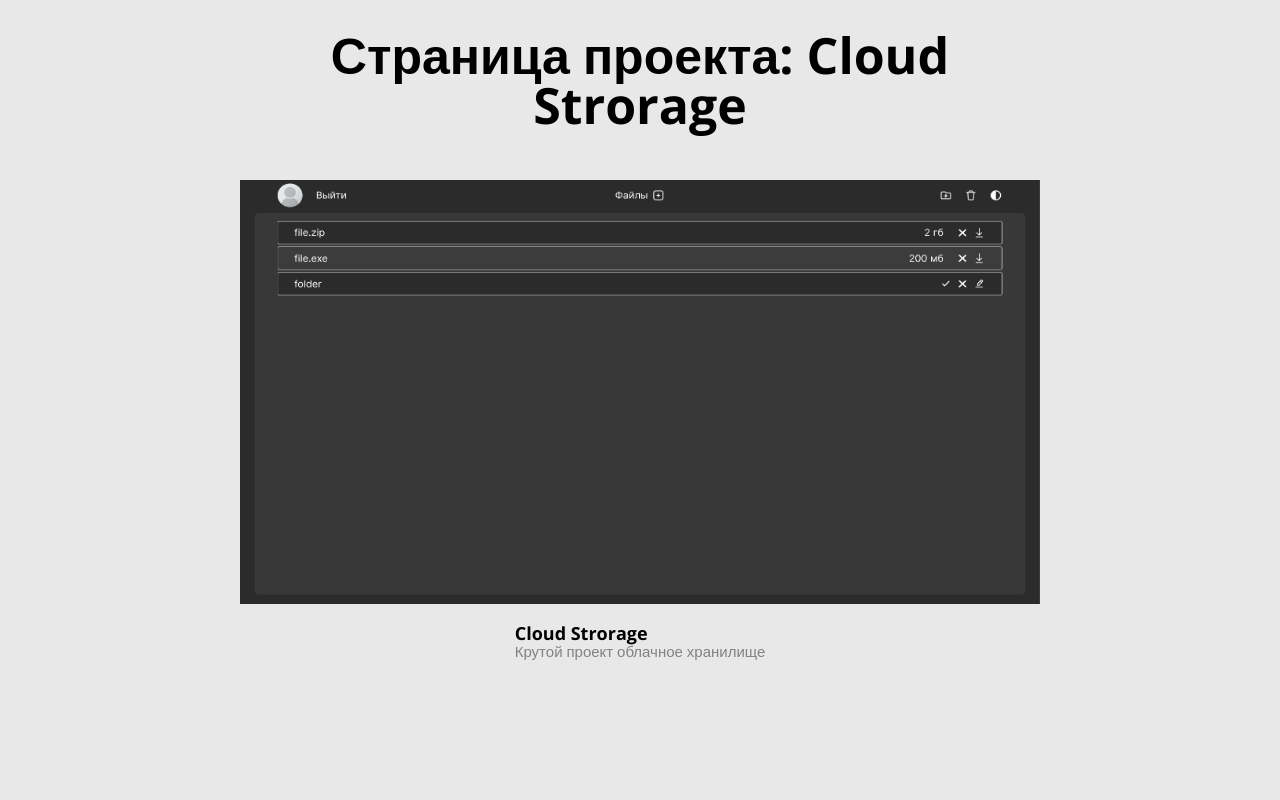
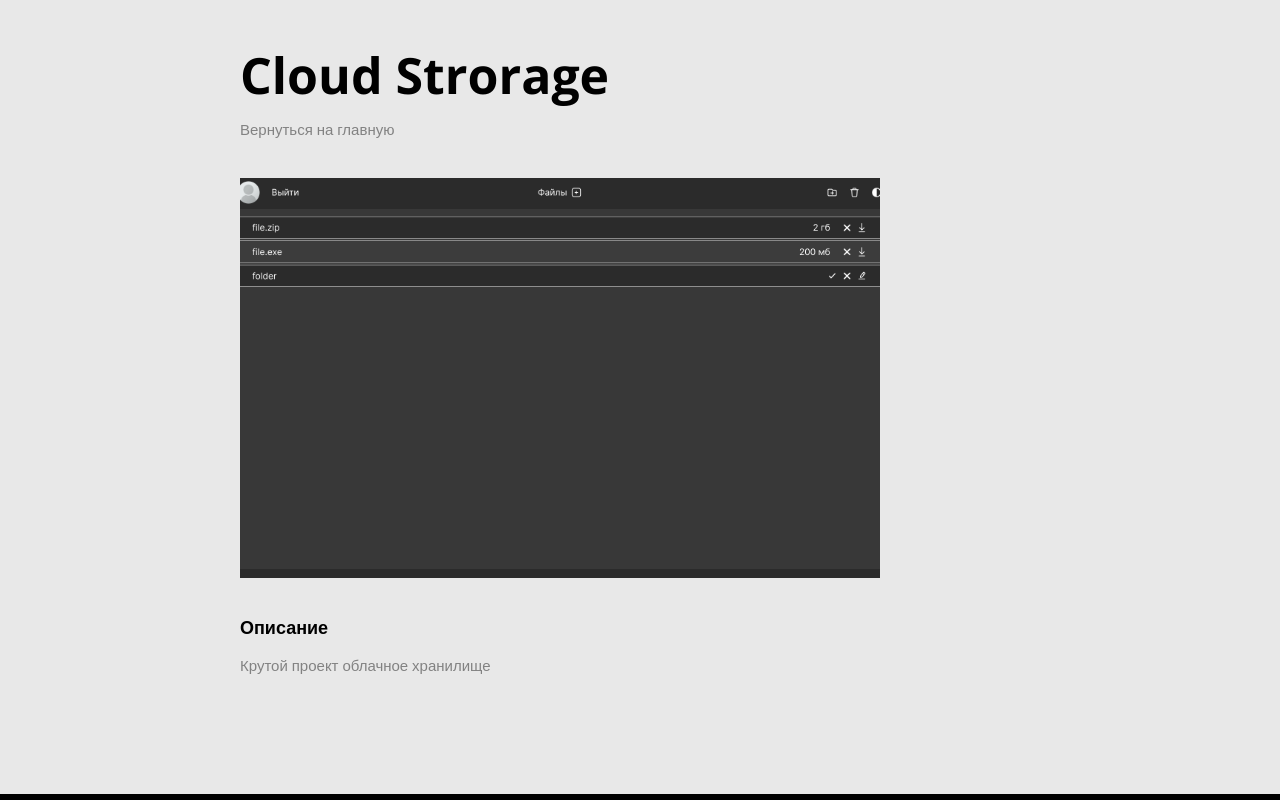
Before and after one commit to echo-tokyo/Pet, a React (Vite) app: page /project/1 in a window 1280 px wide. Shown: the top 800 px of the page. Built offline with nearby package versions, Linux system fonts and the light colour scheme.

Commit message:
redisign

```diff
--- a/src/assets/global.scss
+++ b/src/assets/global.scss
@@ -15,6 +15,7 @@
 
 body, html{
 	height: 100%;
+	position: relative;
 	background-color: #E8E8E8;
 	p{
 		@include font(#828282)
--- a/src/components/projectPage/ProjectPage.tsx
+++ b/src/components/projectPage/ProjectPage.tsx
@@ -1,4 +1,4 @@
-import { useParams } from 'react-router-dom'
+import { Link, useParams } from 'react-router-dom'
 import { IProjects } from '../../types/types'
 import { useAppSelector } from '../../store/hooks'
 import './projectPage.scss'
@@ -8,10 +8,11 @@ import { PreviewStyles } from '../../GlobalStyles'
 import ModalProj from '../modals/modalProj/ModalProj'
 import ModalProjDel from '../modals/modalProjDel/ModalProjDel'
 import {Swiper, SwiperSlide} from 'swiper/react'
+import 'swiper/css/navigation';
 import 'swiper/css/pagination';
-import 'swiper/css/navigation';
 import 'swiper/css';
 import { Pagination, Navigation } from 'swiper/modules';
+import Footer from '../footer/Footer'
 
 const ProjectPage:React.FC = () => {
 	const {id} = useParams()
@@ -64,44 +65,32 @@ const ProjectPage:React.FC = () => {
 					<h3>{currentProject?.name}</h3>
 					<button onClick={() => setIsPreview(false)}>X</button>
 				</div>
-				<img src={(document.querySelector('.block') as HTMLImageElement)?.src || ''} alt="" />
+				<img src={(document.querySelector('.swiper-slide-active')?.children[0] as HTMLImageElement)?.src} alt="" />
 			</div>
 			</>
 		)}
 		<div className="projectPage">
-			<h2>Страница проекта: {currentProject?.name}</h2>
-			<div className="projectPage__info">
-				{/* <div className="projectPage__slider" onClick={() => {
-					if(isModalOpen === false && isModalDelOpen === false){
-						setIsPreview(!isPreview)
-					}
-				}}>
-					<img className='projectPage__slide block' src={currentProject?.image} alt="" />
-					{currentProject?.slides?.map((el, index) => <img className='projectPage__slide' src={el} key={index}/>)}
-				</div> */}
-				<Swiper
-				pagination={{type: 'fraction',}}
-        navigation={true}
-        modules={[Pagination, Navigation]}
-        className="mySwiper"
-				onClick={() => (isModalOpen === false && isModalDelOpen === false) && setIsPreview(!isPreview)}>
-					<SwiperSlide><img className='projectPage__slide block' src={currentProject?.image} alt="" /></SwiperSlide>
+			<div className="projectPage__header">
+				<h2>{currentProject?.name}</h2>
+				<Link to={'/'}><p>Вернуться на главную</p></Link>
+				{/* <p>Вернуться на главную</p> */}
+			</div>
+			<Swiper slidesPerView={'auto'} spaceBetween={30} pagination={{type: 'fraction',}} navigation={true} modules={[Pagination, Navigation]} className="mySwiper" onClick={() => (isModalOpen === false && isModalDelOpen === false) && setIsPreview(!isPreview)}>
+				<SwiperSlide><img className='projectPage__slide' src={currentProject?.image} alt="" /></SwiperSlide>
 				{currentProject?.slides?.map((el, index) => <SwiperSlide key={index}><img className='projectPage__slide' src={el}/></SwiperSlide>)}
 			</Swiper>
+			<div className="projectPage__desc">
+				<h3>Описание</h3>
+				<p>{currentProject?.desc}</p>
+			</div>
 			{localStorage.getItem('isAdmin') === 'true' && (
 				<div className="projectPage__inputs">
-						<>
 					<input className='modalOpen' type='button' value='добавить слайд' onClick={() => setIsModalOpen(true)}/>
 					<input className='modalOpen' type='button' value='удалить слайд' onClick={() => setIsModalDelOpen(true)}/>
-						</>
 				</div>
 			)}
-				<div className="projectPage__desc">
-					<h3>{currentProject?.name}</h3>
-					<p>{currentProject?.desc}</p>
 		</div>
-			</div>
-		</div>
+		<Footer />
 		</>
 	)
 }
--- a/src/components/projectPage/projectPage.scss
+++ b/src/components/projectPage/projectPage.scss
@@ -1,65 +1,50 @@
 @import '../../assets/global';
-
 .projectPage{
-	height: 100vh;
 	display: flex;
-	align-items: center;
 	padding-left: 240px;
 	padding-right: 240px;
+	margin-bottom: 120px;
 	flex-direction: column;
-	gap: 50px;
-	h2{
-		margin-top: 30px;
-		text-align: center;
-	}
-	&__info{
+	gap: 40px;
+	&__header{
+		margin-top: 50px;
 		display: flex;
 		flex-direction: column;
 		gap: 20px;
-		height: 60%;
-		width: 100%;
-		align-items: center;
 	}
 	.swiper {
 		width: 100%;
-		height: 100%;
+		height: 50vh;
 	}
 	.swiper-slide {
 		text-align: center;
-		font-size: 18px;
-		background: #fff;
 		display: flex;
 		justify-content: center;
 		align-items: center;
+		width: 80%;
 	}
 	.swiper-slide img {
 		display: block;
 		width: 100%;
 		height: 100%;
-		object-fit: fill;
+		object-fit: cover;
 		cursor: pointer;
+		user-select: none;
 	}
-	// &__slider{
-	// 	width: 900px;
-	// 	height: 300px;
-	// 	overflow: hidden;
-	// 	display: flex;
-	// 	flex-direction: column;
-	// 	flex-wrap: wrap;
-	// 	justify-content: center;
-	// 	.projectPage__slide{
-	// 		width: 100%;
-	// 		height: 100%;
-	// 		object-fit: cover;
-	// 		display: none;
-	// 		cursor: pointer;
-	// 	}
-	// 	.block{
-	// 		display: block;
-	// 		margin: 0 auto;
-	// 		animation: show 1.3s 1;
-	// 	}
-	// }
+	.swiper-pagination {
+		color: white;
+		span{
+			color: white;
+			font-family: 'Open Sans', sans-serif;
+			font-size: 15px;
+			line-height: 1.2em;
+		}
+	}
+	&__desc{
+		display: flex;
+		flex-direction: column;
+		gap: 20px;
+	}
 }
 
 @keyframes show {
```
Lines whose indentation alone changed are shown as unchanged.
